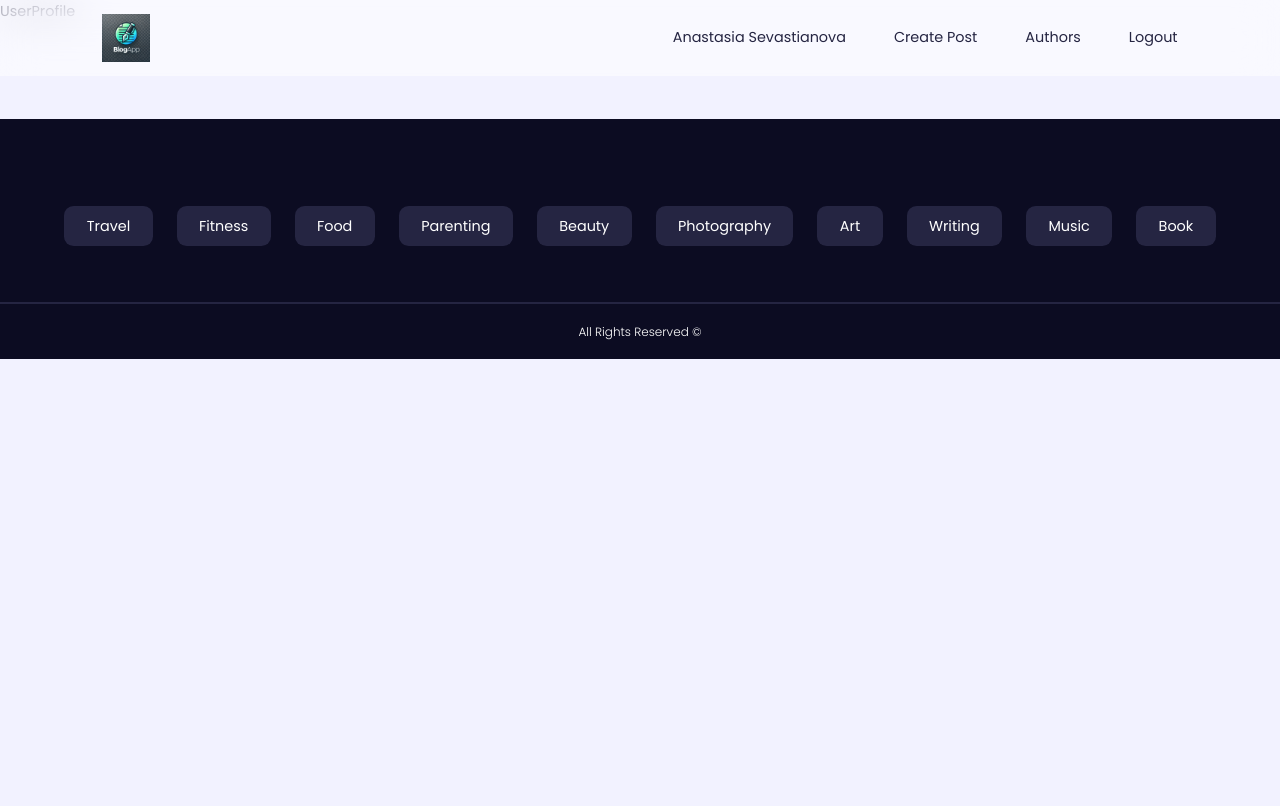
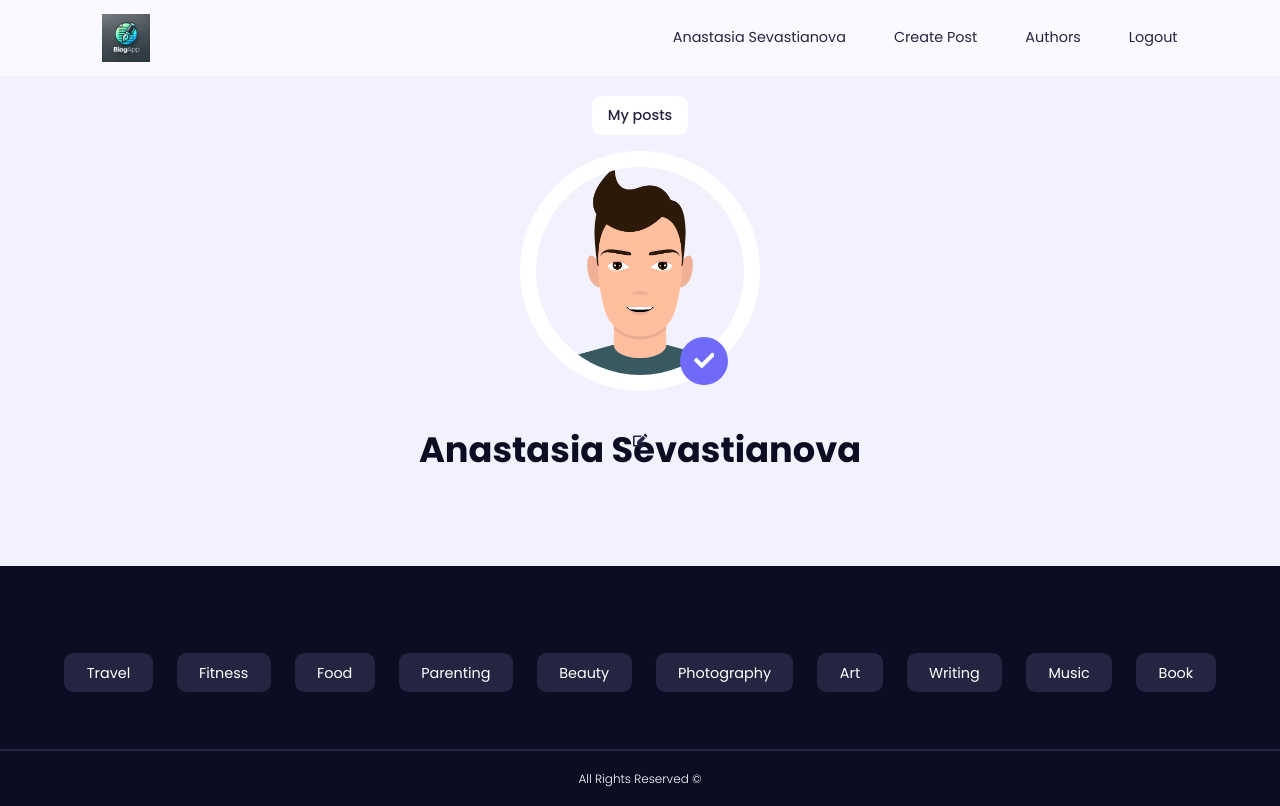
Before and after one commit to anastasia2022be1/mehr-blog, a React (Vite) app in the folder client/: page /profile/1 in a window 1280 px wide. Built offline with nearby package versions, Linux system fonts and the light colour scheme.

Commit message:
feat: add UserProfile and css

```diff
--- a/client/src/index.css
+++ b/client/src/index.css
@@ -386,3 +386,70 @@ input, select, textarea {
 .author__info p {
     margin-top: 1rem;
 }
+
+/* USER PROFILE */
+
+.profile__container {
+    display: grid;
+    place-items: center;
+    text-align: center;
+}
+
+.profile__details {
+    width: 100%;
+}
+
+.avatar__wrapper {
+    width: 15rem;
+    aspect-ratio: 1/1;
+    position: relative;
+    margin-inline: auto;
+    margin-top: 1rem;
+}
+
+.profile__avatar {
+    height: 100%;
+    border-radius: 50%;
+    border: 1rem solid var(--color-white);
+    overflow: hidden;
+}
+
+.avatar__form {
+    height: 1rem;
+}
+
+.avatar__form input {
+    visibility: hidden;
+}
+
+.avatar__form-label,
+.profile__avatar-btn {
+    background: var(--color-gray-900);
+    color: var(--color-white);
+    font-size: 1.2rem;
+    position: absolute;
+    right: 2rem;
+    bottom: 1.4rem;
+    width: 3rem;
+    height: 3rem;
+    display: grid;
+    place-items: center;
+    border-radius: 50%;
+}
+
+.profile__avatar-btn {
+    cursor: pointer;
+    padding: 0;
+    font-size: 1.3rem;
+    background: var(--color-primary);
+}
+
+.profile__details h1 {
+    margin-top: 1.5rem;
+}
+
+/* .form.profile__form {
+    margin-top: 3rem;
+    margin-inline: auto;
+    width: var(--form-width);
+} */
--- a/client/src/pages/UserProfile.jsx
+++ b/client/src/pages/UserProfile.jsx
@@ -1,9 +1,42 @@
-import React from 'react'
+import { useState } from "react";
+import { Link } from "react-router-dom";
+import Avatar from "../images/Avatar.png";
+import { FaEdit } from "react-icons/fa";
+import { FaCheck } from "react-icons/fa";
 
 const UserProfile = () => {
+  const [avatar, setAvatar] = useState("");
   return (
-    <div>UserProfile</div>
-  )
-}
+    <section className="profile">
+      <div className="container profile__container">
+        <Link to={`/myposts/jsjsjjs`} className="btn">
+          My posts
+        </Link>
+        <div className="profile__details">
+          <div className="avatar__wrapper">
+            <div className="profile__avatar">
+              <img src={Avatar} alt="" />
+            </div>
+            <form className="avatar__form">
+              <input
+                type="file"
+                name="avater"
+                id="avatar"
+                onChange={(e) => setAvatar(e.target.files[0])}
+                accept="png, jpg, jpeg"
+              />
+              <label htmlFor="avatar">
+                <FaEdit />
+              </label>
+            </form>
+            <button className="profile__avatar-btn"><FaCheck /></button>
+          </div>
 
-export default UserProfile
+          <h1>Anastasia Sevastianova</h1>
+        </div>
+      </div>
+    </section>
+  );
+};
+
+export default UserProfile;
```
